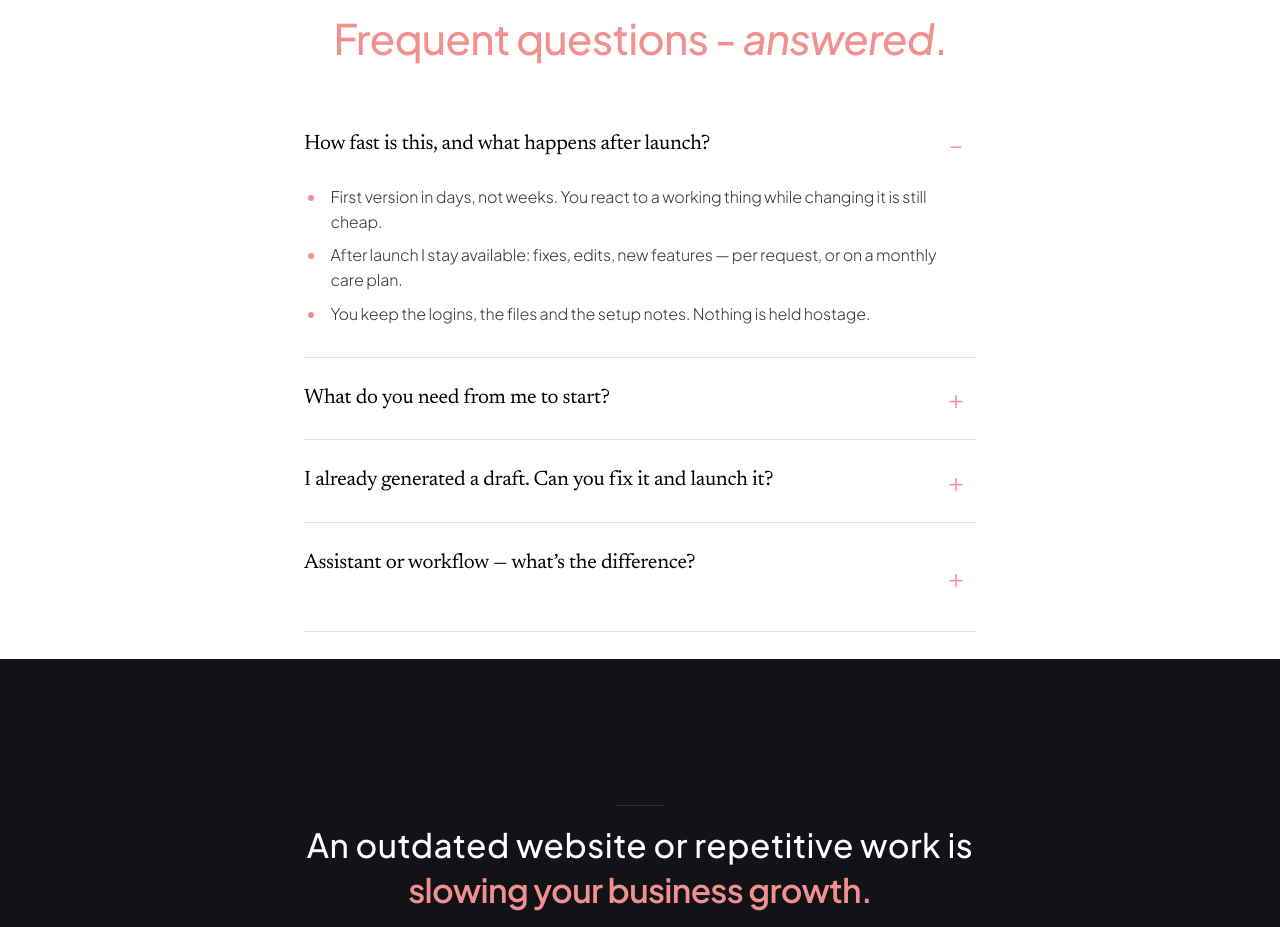
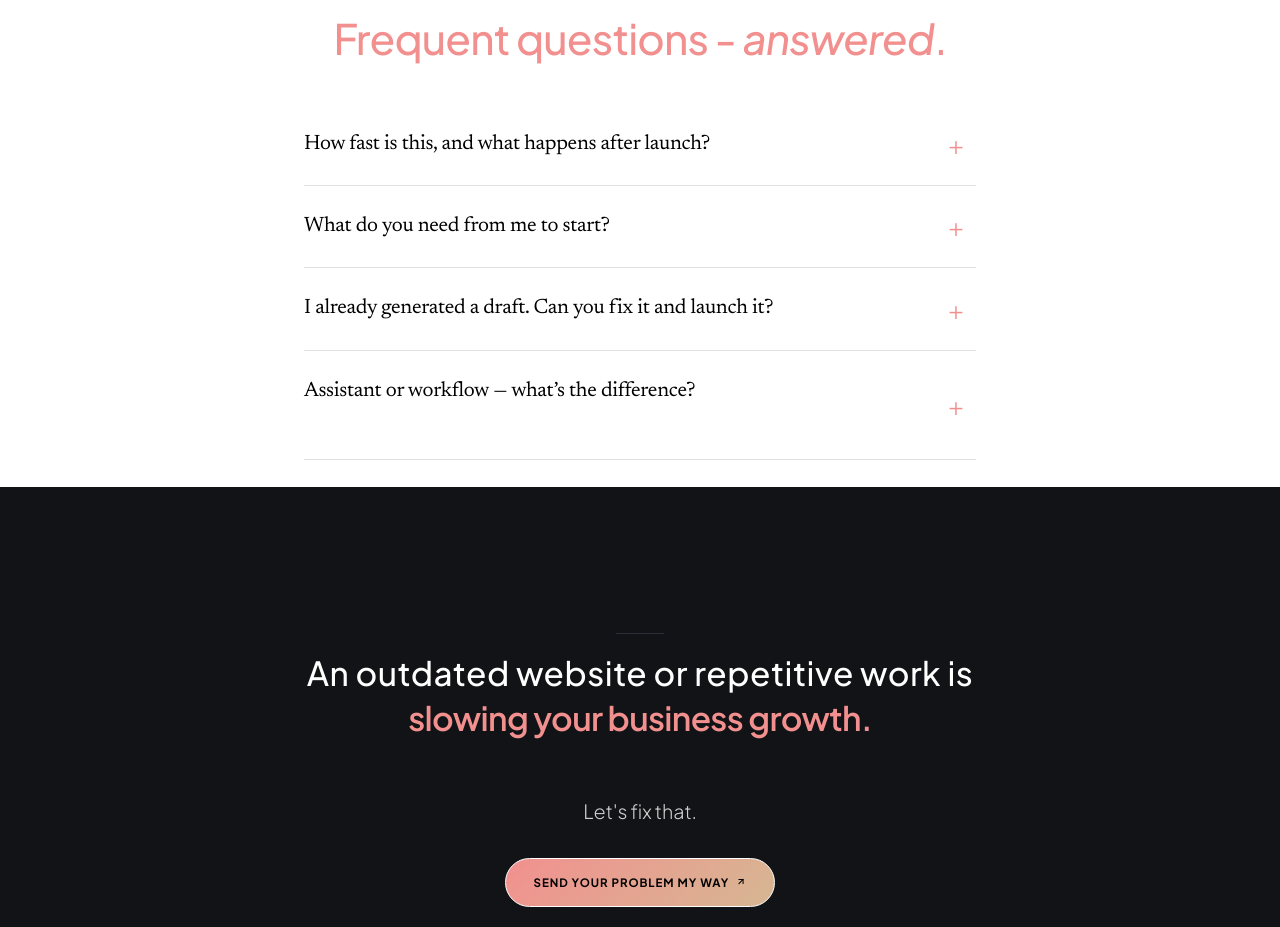
Before and after one commit to Irene2828/porfoliojuly, a Next.js app: page / in a window 1280 px wide. Shown: the part 8740-9667 px from the top of the page. Built offline with nearby package versions, Linux system fonts and the light colour scheme.

Commit message:
Keep FAQ questions collapsed until clicked

```diff
--- a/src/app/v2/components/FaqSection.tsx
+++ b/src/app/v2/components/FaqSection.tsx
@@ -1,7 +1,7 @@
 'use client';
 
 import EditorialStatement from './EditorialStatement';
-import { useEffect, useRef, useState } from 'react';
+import { useState } from 'react';
 import { AnimatePresence, motion } from 'framer-motion';
 
 const faqs = [
@@ -41,27 +41,10 @@ const faqs = [
 
 export default function FaqSection() {
   const [openIndex, setOpenIndex] = useState<number>(-1);
-  const sectionRef = useRef<HTMLElement | null>(null);
-  const hasInteractedRef = useRef(false);
-
-  useEffect(() => {
-    const section = sectionRef.current;
-    if (!section) return;
-    const observer = new IntersectionObserver(([entry]) => {
-      if (entry.isIntersecting && !hasInteractedRef.current) {
-        setOpenIndex((current) => current === -1 ? 0 : current);
-        observer.disconnect();
-      }
-    }, { threshold: 0.2 });
-    observer.observe(section);
-    return () => observer.disconnect();
-  }, []);
-
 
   return (
     <section
       id="faq-section"
-      ref={sectionRef}
       className="faq-section"
       style={{
           backgroundColor: '#ffffff',
@@ -315,7 +298,6 @@ export default function FaqSection() {
                     aria-controls={`faq-panel-${index}`}
                     id={`faq-button-${index}`}
                     onClick={() => {
-                      hasInteractedRef.current = true;
                       setOpenIndex(isOpen ? -1 : index);
                     }}
                   >
```
